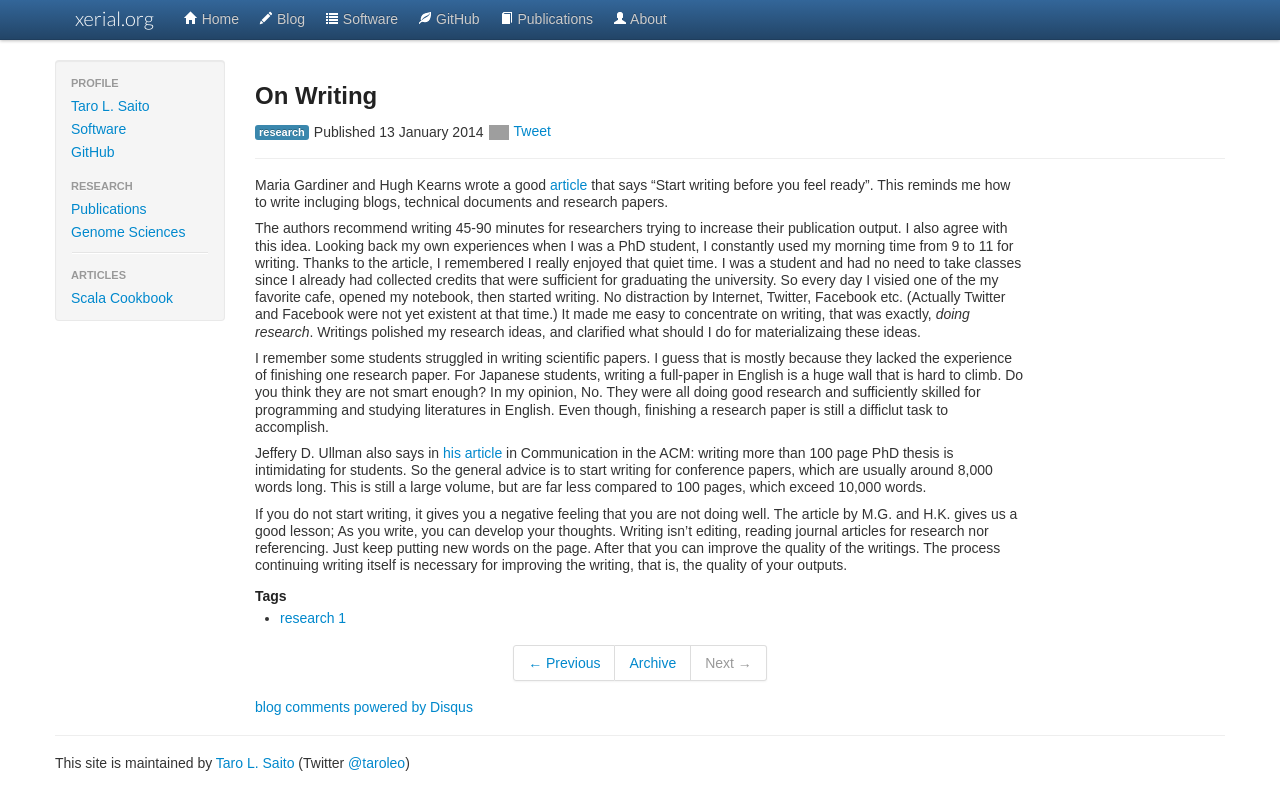
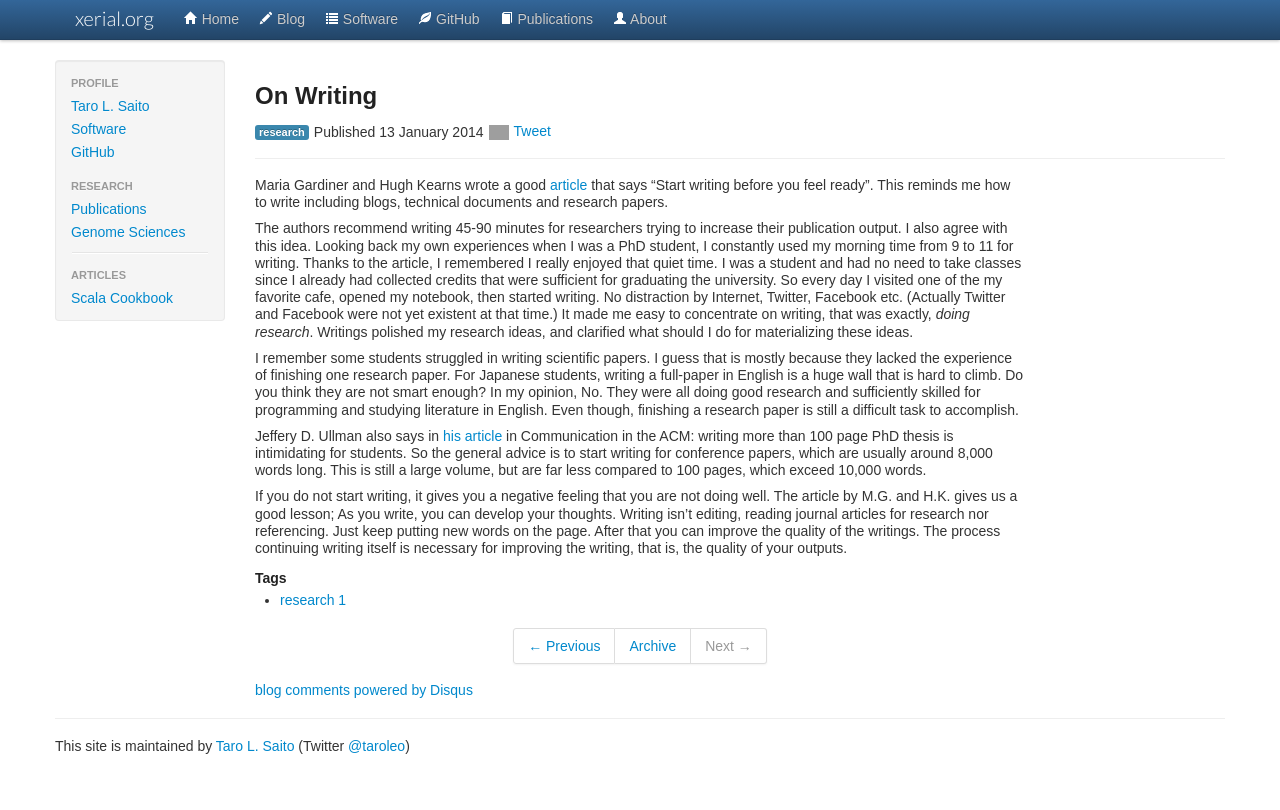
Before and after one commit to xerial/xerial.github.com, a Jekyll site: the page built from _posts/writing/2014-01-13-on-writing.md, in a window 1280 px wide. Shown: the top 810 px of the page. Built offline with Jekyll 4.4.1, drawn with Linux system fonts in a browser that asks for light colours; Markdown is read by kramdown in place of the engine named in the settings; comment, search, counter and statistics services are not loaded; grey boxes are pictures that could not be loaded.

Commit message:
Fix typo

```diff
--- a/_posts/writing/2014-01-13-on-writing.md
+++ b/_posts/writing/2014-01-13-on-writing.md
@@ -7,12 +7,12 @@ tags: [research]
 ---
 {% include JB/setup %}
 
-Maria Gardiner and Hugh Kearns wrote a good [article](http://www.nature.com/naturejobs/science/articles/10.1038/nj7354-129a) that says "Start writing before you feel ready". This reminds me how to write incluging blogs, technical documents and research papers.
+Maria Gardiner and Hugh Kearns wrote a good [article](http://www.nature.com/naturejobs/science/articles/10.1038/nj7354-129a) that says "Start writing before you feel ready". This reminds me how to write including blogs, technical documents and research papers.
 
 The authors recommend writing 45-90 minutes for researchers trying to increase their publication output. I also agree with this idea.
-Looking back my own experiences when I was a PhD student, I constantly used my morning time from 9 to 11 for writing. Thanks to the article, I remembered I really enjoyed that quiet time. I was a student and had no need to take classes since I already had collected credits that were sufficient for graduating the university. So every day I visied one of the my favorite cafe, opened my notebook, then started writing. No distraction by Internet, Twitter, Facebook etc. (Actually Twitter and Facebook were not yet existent at that time.) It made me easy to concentrate on writing, that was exactly, *doing research*. Writings polished my research ideas, and clarified what should I do for materializaing these ideas.
+Looking back my own experiences when I was a PhD student, I constantly used my morning time from 9 to 11 for writing. Thanks to the article, I remembered I really enjoyed that quiet time. I was a student and had no need to take classes since I already had collected credits that were sufficient for graduating the university. So every day I visited one of the my favorite cafe, opened my notebook, then started writing. No distraction by Internet, Twitter, Facebook etc. (Actually Twitter and Facebook were not yet existent at that time.) It made me easy to concentrate on writing, that was exactly, *doing research*. Writings polished my research ideas, and clarified what should I do for materializing these ideas.
 
-I remember some students struggled in writing scientific papers. I guess that is mostly because they lacked the experience of finishing one research paper. For Japanese students, writing a full-paper in English is a huge wall that is hard to climb. Do you think they are not smart enough? In my opinion, No. They were all doing good research and sufficiently skilled for programming and studying literatures in English. Even though, finishing a research paper is still a difficlut task to accomplish.
+I remember some students struggled in writing scientific papers. I guess that is mostly because they lacked the experience of finishing one research paper. For Japanese students, writing a full-paper in English is a huge wall that is hard to climb. Do you think they are not smart enough? In my opinion, No. They were all doing good research and sufficiently skilled for programming and studying literature in English. Even though, finishing a research paper is still a difficult task to accomplish.
 
 Jeffery D. Ullman also says in [his article](http://dl.acm.org/citation.cfm?id=1467247.1467260) in Communication in the ACM: writing more than 100 page PhD thesis is intimidating for students. So the general advice is to start writing for conference papers, which are usually around 8,000 words long. This is still a large volume, but are far less compared to 100 pages, which exceed 10,000 words.
 
```
